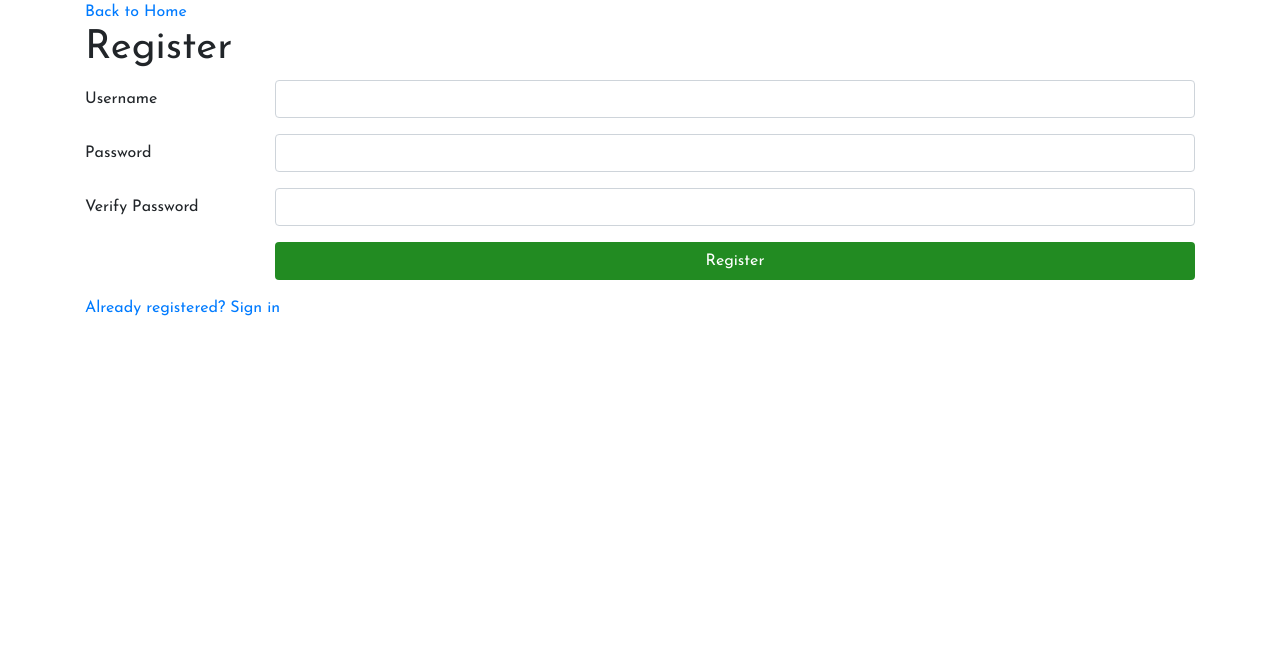
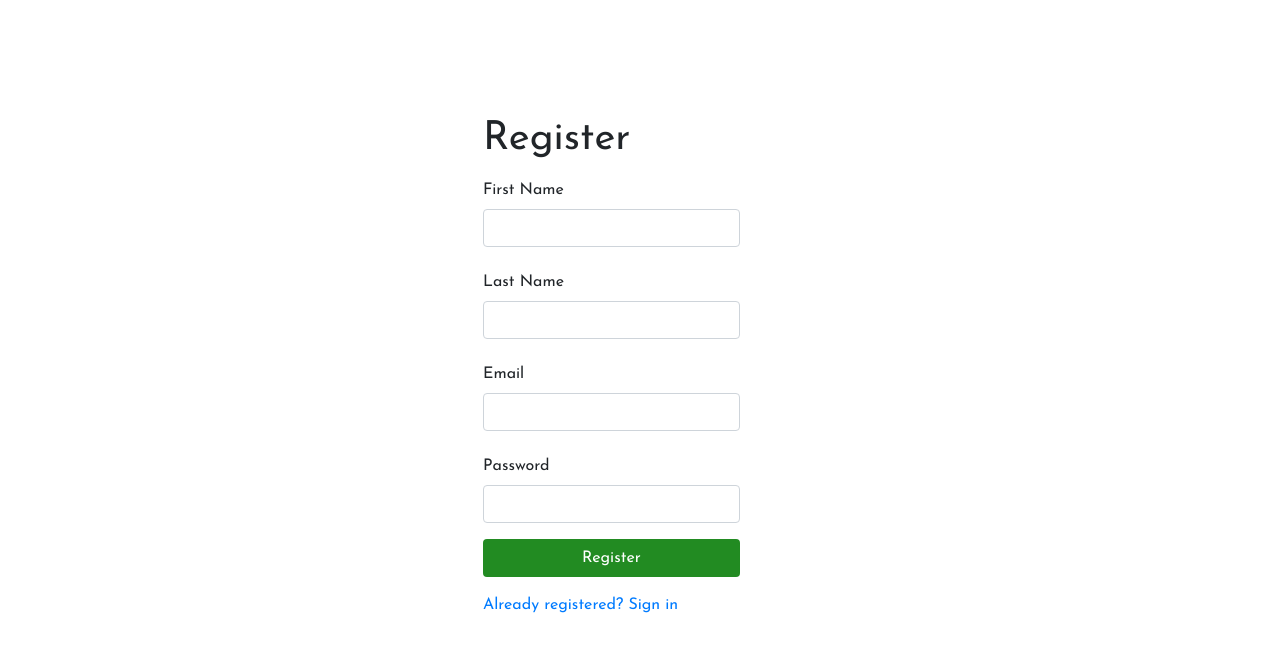
Before and after one commit to zhamborova/WebDevProject, a React (Create React App) app: page /register in a window 1280 px wide. Shown: the top 652 px of the page. Built offline with nearby package versions, Linux system fonts and the light colour scheme.

Commit message:
Got the login and register pages as well as navbar

```diff
--- a/src/App.js
+++ b/src/App.js
@@ -7,10 +7,11 @@ import News from "./pages/news/news.js";
 import SingleEvent from "./pages/single-event/single-event";
 import {Login} from "./pages/login/login";
 import {Register} from "./pages/register/register";
+import {NavBar} from "./components/navbar/navbar";
 
 function App() {
   return (
-    <BrowserRouter   >
+    <BrowserRouter>
       <Switch>
           <Route exact path='/' component={Home}/>
           <Route exact path={['/news', "/news/:title"]} component={News}/>
--- /dev/null
+++ b/src/components/input-field/input-field.js
@@ -0,0 +1,43 @@
+import React from "react";
+
+export class InputField extends React.Component {
+	render() {
+		return(
+			<div>
+				<div className="form-group row">
+
+					<div>
+						<div className="col-sm-12 col-form-label">{this.props.fieldName}</div>
+					</div>
+					<div className="col-sm-10">
+						{this.props.fieldName === "First Name" &&
+						 <input
+								className="form-control"
+								onChange={(event) => this.props.updateFirst(event)}
+						 />
+						}
+						{this.props.fieldName === "Last Name" &&
+						 <input
+								className="form-control"
+								onChange={(event) => this.props.updateLast(event)}
+						 />
+						}
+						{this.props.fieldName === "Email" &&
+						 <input
+								className="form-control"
+								onChange={(event) => this.props.updateEmail(event)}
+						 />
+						}
+						{this.props.fieldName === "Password" &&
+						 <input
+								className="form-control"
+								onChange={(event) => this.props.updatePassword(event)}
+						 />
+						}
+
+					</div>
+				</div>
+			</div>
+		)
+	}
+}
--- /dev/null
+++ b/src/components/navbar/navbar.css
@@ -0,0 +1,30 @@
+
+.sticky {
+    position: fixed;
+    background-color: white;
+    top: 0;
+    width: 100%;
+}
+
+ul {
+    list-style-type: none;
+    margin: 0;
+    background-color: red;
+}
+
+li {
+    float: left;
+}
+
+li a {
+    display: block;
+    color: black;
+    text-align: center;
+    padding: 14px 50px;
+    text-decoration: none;
+}
+
+/* Change the link color to #111 (black) on hover */
+li a:hover {
+    background-color: black;
+}
--- a/src/components/navbar/navbar.js
+++ b/src/components/navbar/navbar.js
@@ -0,0 +1,27 @@
+import React from "react";
+import {Link} from "react-router-dom";
+import './navbar.css'
+
+export class NavBar extends React.Component {
+	render() {
+		return(
+			<div className="sticky">
+				<ul>
+					<li>
+						<Link to={'/'}>Logo</Link>
+					</li>
+					<li>
+						<Link to={'/news'}>News</Link>
+					</li>
+					<li>
+						<Link to={'/events'}>Events</Link>
+					</li>
+					<li className="float-right">
+						<Link to={'/'}>Profile</Link>
+					</li>
+				</ul>
+			</div>
+
+		)
+	}
+}
--- a/src/pages/home/home.js
+++ b/src/pages/home/home.js
@@ -7,6 +7,7 @@ import {Link} from "react-router-dom";
 import bg from '../../assets/nature.png'
 import { faLongArrowAltRight} from "@fortawesome/free-solid-svg-icons";
 import {FontAwesomeIcon} from "@fortawesome/react-fontawesome";
+import {NavBar} from "../../components/navbar/navbar";
 
 class Home extends React.Component{
 
@@ -35,7 +36,8 @@ class Home extends React.Component{
         return (
 
             <div className="d-flex flex-column home-container">
-              <div className="search-container justify-content-center mb-3"
+                <NavBar/>
+                <div className="search-container justify-content-center mb-3"
                    style={{background: `url(${bg})`}}>
 
                   <div className="d-flex m-auto w-50">
@@ -45,8 +47,6 @@ class Home extends React.Component{
                              placeholder="Search locations..."/>
                       <button className="btn btn-success btn-submit ml-2">Submit</button>
                   </div>
-
-
               </div>
 
 
--- a/src/pages/login/login.css
+++ b/src/pages/login/login.css
@@ -3,15 +3,6 @@
     background-color: forestgreen;
 }
 
-.project-login-page {
-    display: flex;
-    flex: 1;
-    align-items: center;
-    justify-content: center;
+.project-login-container {
+    padding-top: 9%;
 }
-
-.container {
-    flex: 0;
-    align-items: center;
-    justify-content: center;
-}
--- a/src/pages/login/login.js
+++ b/src/pages/login/login.js
@@ -1,38 +1,51 @@
 import React from "react";
 import {Link} from "react-router-dom";
 import './login.css'
+import {InputField} from "../../components/input-field/input-field";
 
-export const Login = () =>
+export class Login extends React.Component {
+	state = {
+		email: '',
+		password: ''
+	}
+
+	updateEmail = (event) => {
+		this.setState({
+						  email: event.target.value
+					  })
+		console.log(this.state.email)
+	}
+
+	updatePassword = (event) => {
+		this.setState({
+						  password: event.target.value
+					  })
+		console.log(this.state.password)
+	}
+
+	submitCredentials = () => {
+		console.log(this.state.email, this.state.password)
+	}
+
+
+	render() {
+		return(
 			<div>
 
-		<div className="container">
-			<Link to={'/'}>Back to Home</Link>
+				<div className="container-fluid d-flex justify-content-center align-content-center project-login-container">
+
+					<div>
+
 						<h1>Login</h1>
 
-			<div className="form-group row">
-				<label htmlFor="username" className="col-sm-2 col-form-label">Email</label>
-				<div className="col-sm-10">
-					<input type="username"
-						   className="form-control" id="username"/>
-				</div>
-			</div>
-
+						<InputField fieldName={"Email"} updateEmail={(e) => this.updateEmail(e)}/>
+						<InputField fieldName={"Password"} updatePassword={(e) => this.updatePassword(e)}/>
 
 						<div className="form-group row">
-				<label htmlFor="password" className="col-sm-2 col-form-label">Password</label>
-				<div className="col-sm-10">
-					<input type="password"
-						   className="form-control" id="password"/>
-				</div>
-			</div>
-
-
-			<div className="form-group row">
-				<label htmlFor="loginBtn" className="col-sm-2 col-form-label"></label>
-
-				<div className="col-sm-10">
+							<div className="col-sm-12">
 								<Link to='#'
-					   className="btn btn-block project-login-button" id="loginBtn">
+									  className="btn btn-block project-login-button" id="loginBtn"
+									  onClick={() => this.submitCredentials()}>
 									Login
 								</Link>
 							</div>
@@ -48,3 +61,8 @@ export const Login = () =>
 					</div>
 
 				</div>
+
+			</div>
+		)
+	}
+}
--- a/src/pages/register/register.css
+++ b/src/pages/register/register.css
@@ -3,9 +3,6 @@
     background-color: forestgreen;
 }
 
-.project-register-page {
-    display: flex;
-    flex: 1;
-    align-items: center;
-    justify-content: center;
+.project-register-container {
+    padding-top: 9%;
 }
--- a/src/pages/register/register.js
+++ b/src/pages/register/register.js
@@ -1,51 +1,75 @@
 import React from "react";
 import {Link} from "react-router-dom";
 import './register.css'
+import {InputField} from "../../components/input-field/input-field";
 
-export const Register = () =>
+
+export class Register extends React.Component {
+	state = {
+		firstName: '',
+		lastName: '',
+		email: '',
+		password: ''
+	}
+
+	updateFirst = (event) => {
+		this.setState({
+			firstName: event.target.value
+		})
+		console.log(this.state.firstName)
+	}
+
+	updateLast = (event) => {
+		this.setState({
+						  lastName: event.target.value
+					  })
+		console.log(this.state.lastName)
+	}
+
+	updateEmail = (event) => {
+		this.setState({
+						  email: event.target.value
+					  })
+		console.log(this.state.email)
+	}
+
+	updatePassword = (event) => {
+		this.setState({
+						  password: event.target.value
+					  })
+		console.log(this.state.password)
+	}
+
+	submitCredentials = () => {
+		console.log(this.state.firstName, this.state.lastName)
+	}
+
+
+	render() {
+		return(
 			<div>
 
-		<div className="container">
+				<div className="container-fluid d-flex justify-content-center align-content-center project-register-container">
 
-			<Link to={'/'}>Back to Home</Link>
+					<div>
 
 						<h1>Register</h1>
 
-			<div className="form-group row">
-				<label htmlFor="usernameFld" className="col-sm-2 col-form-label">Username</label>
-				<div className="col-sm-10">
-					<input type="username" className="form-control wbdv-field wbdv-username"
-						   id="usernameFld"/>
-				</div>
-			</div>
+						<InputField fieldName={"First Name"} updateFirst={(e) => this.updateFirst(e)}/>
+
+						<InputField fieldName={"Last Name"} updateLast={(e) => this.updateLast(e)}/>
+
+						<InputField fieldName={"Email"} updateEmail={(e) => this.updateEmail(e)}/>
+
+						<InputField fieldName={"Password"} updatePassword={(e) => this.updatePassword(e)}/>
+
 
 						<div className="form-group row">
-				<label htmlFor="passwordFld" className="col-sm-2 col-form-label">Password</label>
-				<div className="col-sm-10">
-					<input type="password"
-						   className="form-control wbdv-field wbdv-password"
-						   id="passwordFld"/>
-				</div>
-			</div>
-
-			<div className="form-group row">
-				<label htmlFor="verifyPasswordFld"
-					   className="col-sm-2 col-form-label">Verify Password
-				</label>
-				<div className="col-sm-10">
-					<input type="password"
-						   className="form-control wbdv-field wbdv-password-verify"
-						   id="verifyPasswordFld"/>
-				</div>
-			</div>
-
-			<div className="form-group row">
-				<label htmlFor="registerBtn" className="col-sm-2 col-form-label"></label>
-
 							<div className="col-sm-10">
 								<Link to='#'
 									  className="btn project-register-button btn-block"
-					   id="registerBtn">
+									  id="registerBtn"
+								onClick={() => this.submitCredentials()}>
 									Register
 								</Link>
 							</div>
@@ -57,6 +81,13 @@ export const Register = () =>
 							</Link>
 						</div>
 
+
 					</div>
 
 				</div>
+
+			</div>
+
+		)
+	}
+}
```
Lines whose indentation alone changed are shown as unchanged.
